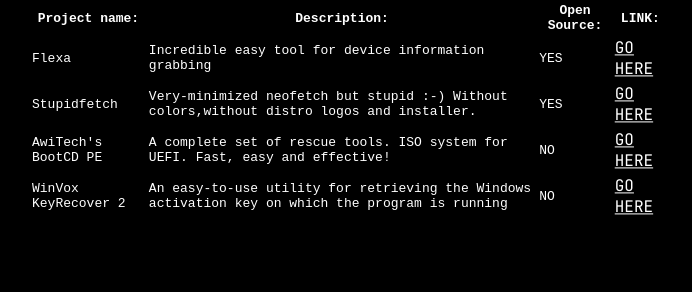
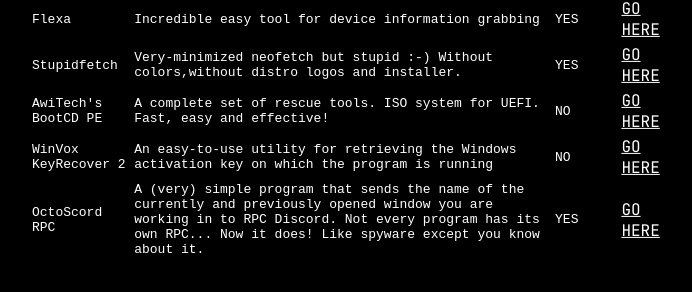
Before and after one commit to 000rosiu/000rosiu.github.io, a plain HTML site: page projects.html in a window 1280 px wide. Shown: the part 390-682 px from the top of the page, without its empty margins (291-983 px from the left). Drawn offline with Linux system fonts and the light colour scheme.

Commit message:
Added "OctoScord RPC" to list

```diff
--- a/projects.html
+++ b/projects.html
@@ -51,6 +51,12 @@
                 <td>NO</td>
                 <td><a href="https://goupsoftware.ct8.pl/download/keyrecover">GO HERE</a></td>
             </tr>
+            <tr>
+                <td>OctoScord RPC</td>
+                <td>A (very) simple program that sends the name of the currently and previously opened window you are working in to RPC Discord. Not every program has its own RPC... Now it does! Like spyware except you know about it.</td>
+                <td>YES</td>
+                <td><a href="https://github.com/000rosiu/OctoScord-RPC">GO HERE</a></td>
+            </tr>
         </table>
         </div>
 </body>
```
